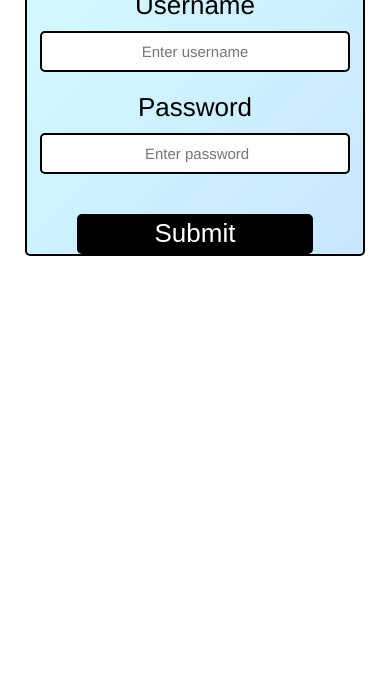
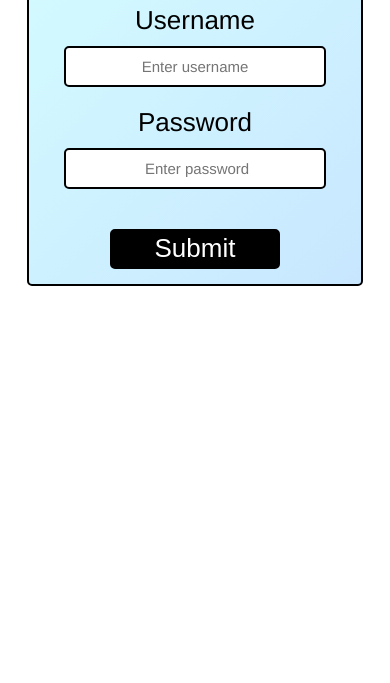
Before and after one commit to Kalai0001/login-form, a plain HTML site: page index.html in a window 390 px wide. Shown: the part 161-844 px from the top of the page. Drawn offline with Linux system fonts and the light colour scheme.

Commit message:
Update style.css

```diff
--- a/style.css
+++ b/style.css
@@ -1,4 +1,4 @@
-#box{
+#box {
     height: 400px;
     width: 25%;
     min-width: 320px;
@@ -9,23 +9,29 @@
     margin-right: auto;
     margin-top: 15%;
     background: linear-gradient(135deg, #d4fcff, #c8e7ff);
+    padding: 20px; /* Added padding for better spacing */
+    box-sizing: border-box;
 }
 
-#Login{
+#Login {
     text-align: center;
     color: rgb(56, 53, 53);
     font-style: italic;
     font-size: 35px;
+    margin-bottom: 20px; /* Added bottom margin */
 }
 
-#a{
+#a {
     text-align: center;
+    padding: 0 20px; /* Added horizontal padding */
 }
-#a1{
+
+#a1 {
     font-family: 'Franklin Gothic Medium', 'Arial Narrow', Arial, sans-serif;
     font-size: 30px;
 }
-#username{
+
+#username {
     font-size: 15px;
     font-family: 'Franklin Gothic Medium', 'Arial Narrow', Arial, sans-serif;
     height: 35px;
@@ -36,15 +42,18 @@
     margin-top: 10px;
 }
 
-#b{
+#b {
     text-align: center;
     margin-top: 20px;
+    padding: 0 20px; /* Added horizontal padding */
 }
-#b1{
+
+#b1 {
     font-family: 'Franklin Gothic Medium', 'Arial Narrow', Arial, sans-serif;
     font-size: 30px;
 }
-#password{
+
+#password {
     font-size: 15px;
     font-family: 'Franklin Gothic Medium', 'Arial Narrow', Arial, sans-serif;
     height: 35px;
@@ -55,12 +64,13 @@
     margin-top: 10px;
 }
 
-#c{
+#c {
     text-align: center;
     margin-top: 40px;
+    padding: 0 20px; /* Added horizontal padding */
 }
 
-#c1{
+#c1 {
     height: 40px;
     width: 120px;
     background-color: black;
@@ -68,6 +78,7 @@
     border: 2px solid black;
     border-radius: 5px;
     font-size: 30px;
+    cursor: pointer;
 }
 
 /* 📱 Mobile responsiveness */
@@ -76,6 +87,7 @@
         width: 90%;
         height: auto;
         margin-top: 20%;
+        padding: 15px; /* Reduced padding on mobile */
     }
 
     #Login {
@@ -88,10 +100,17 @@
 
     #username, #password {
         width: 90%;
+        max-width: 280px; /* Added max-width to prevent overflow */
     }
 
     #c1 {
-        width: 70%;
+        width: 60%; /* Reduced from 70% to 60% for better spacing */
+        max-width: 200px; /* Added max-width for better control */
         font-size: 26px;
+        margin: 0 auto; /* Center the button */
+    }
+
+    #a, #b, #c {
+        padding: 0 10px; /* Reduced padding on mobile */
     }
 }
```
